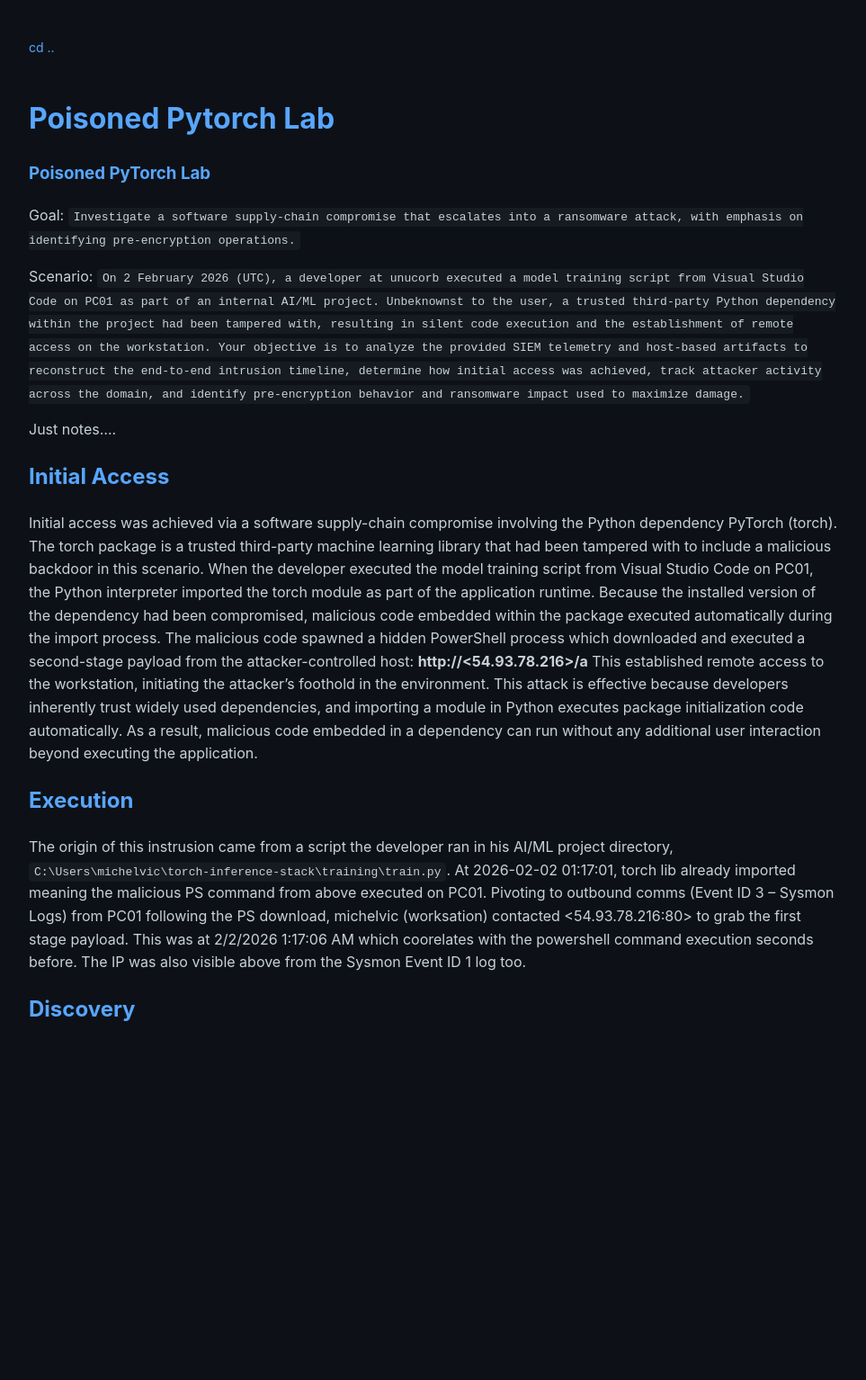
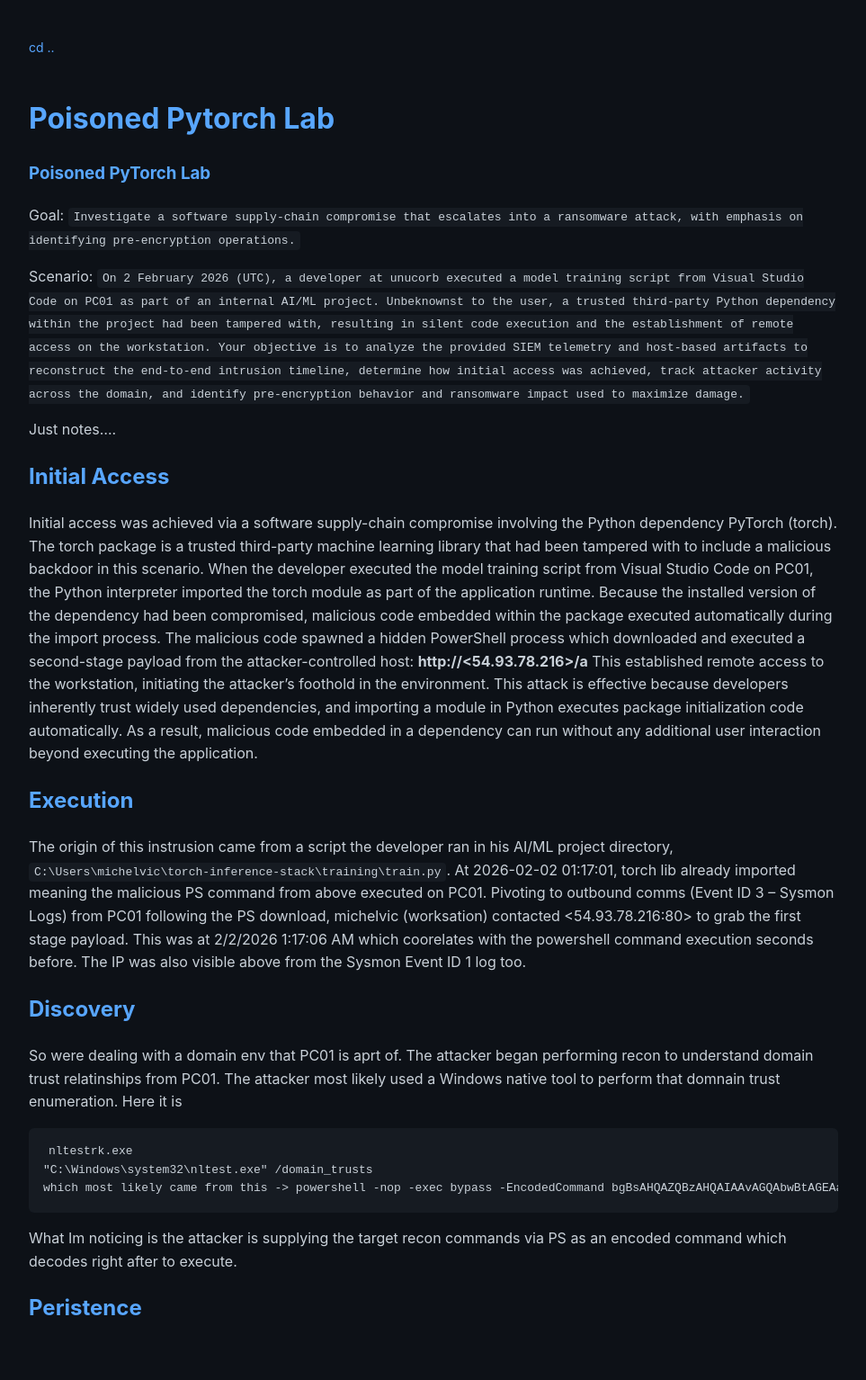
Before and after one commit to soreRum/soreRum.github.io, a Jekyll site: the page built from _posts/2026-03-8-Poisoned-PyTorch-Lab.md, in a window 1280 px wide. Shown: the whole page at 90% size, without its empty margins (158-1121 px from the left). Built offline with Jekyll 4.4.1, drawn with Linux system fonts in a browser that asks for light colours; our own code applies the rules of GitHub Pages for plain Markdown files; before the commit the page ends 1201 px from its top, so only the background shows below that.

Commit message:
Update 2026-03-8-Poisoned-PyTorch-Lab.md

````diff
--- a/_posts/2026-03-8-Poisoned-PyTorch-Lab.md
+++ b/_posts/2026-03-8-Poisoned-PyTorch-Lab.md
@@ -20,3 +20,14 @@
 
 Discovery
 --------
+
+So were dealing with a domain env that PC01 is aprt of. The attacker began performing recon to understand domain trust relatinships from PC01. The attacker most likely used a Windows native tool to perform that domnain trust enumeration. Here it is
+```
+nltestrk.exe
+"C:\Windows\system32\nltest.exe" /domain_trusts
+which most likely came from this -> powershell -nop -exec bypass -EncodedCommand bgBsAHQAZQBzAHQAIAAvAGQAbwBtAGEAaQBuAF8AdAByAHUAcwB0AHMA
+```
+What Im noticing is the attacker is supplying the target recon commands via PS as an encoded command which decodes right after to execute.
+
+Peristence
+----------
````
